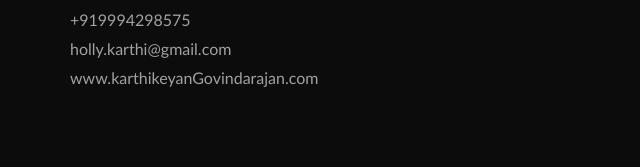
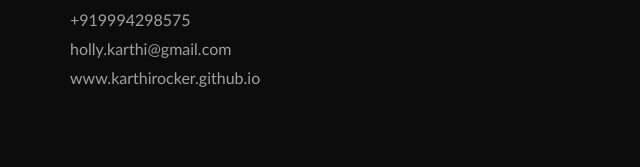
Before and after one commit to KarthikRocker/KarthikRocker.github.io, a plain HTML site: page index.html in a window 1280 px wide. Shown: the part 1433-1600 px from the top of the page, 0-640 px from the left. Drawn offline with Linux system fonts and the light colour scheme; a web font is replaced by a local one.

Commit message:
Changed website name

```diff
--- a/index.html
+++ b/index.html
@@ -193,7 +193,7 @@ veniam, quis nostrud exerci tation ullamcorper suscipit lobortis nisl ut
                                         <li>L23, Arihant Apartments, Thoraipakam, Chennai - 600096.</li>
                                         <li>+919994298575</li>
                                         <li>holly.karthi@gmail.com</li>
-                                        <li>www.karthikeyanGovindarajan.com</li>
+                                        <li>www.karthirocker.github.io</li>
                                     </ul>
                                 </div>
                                 <!-- //.col-md-5 -->
```
